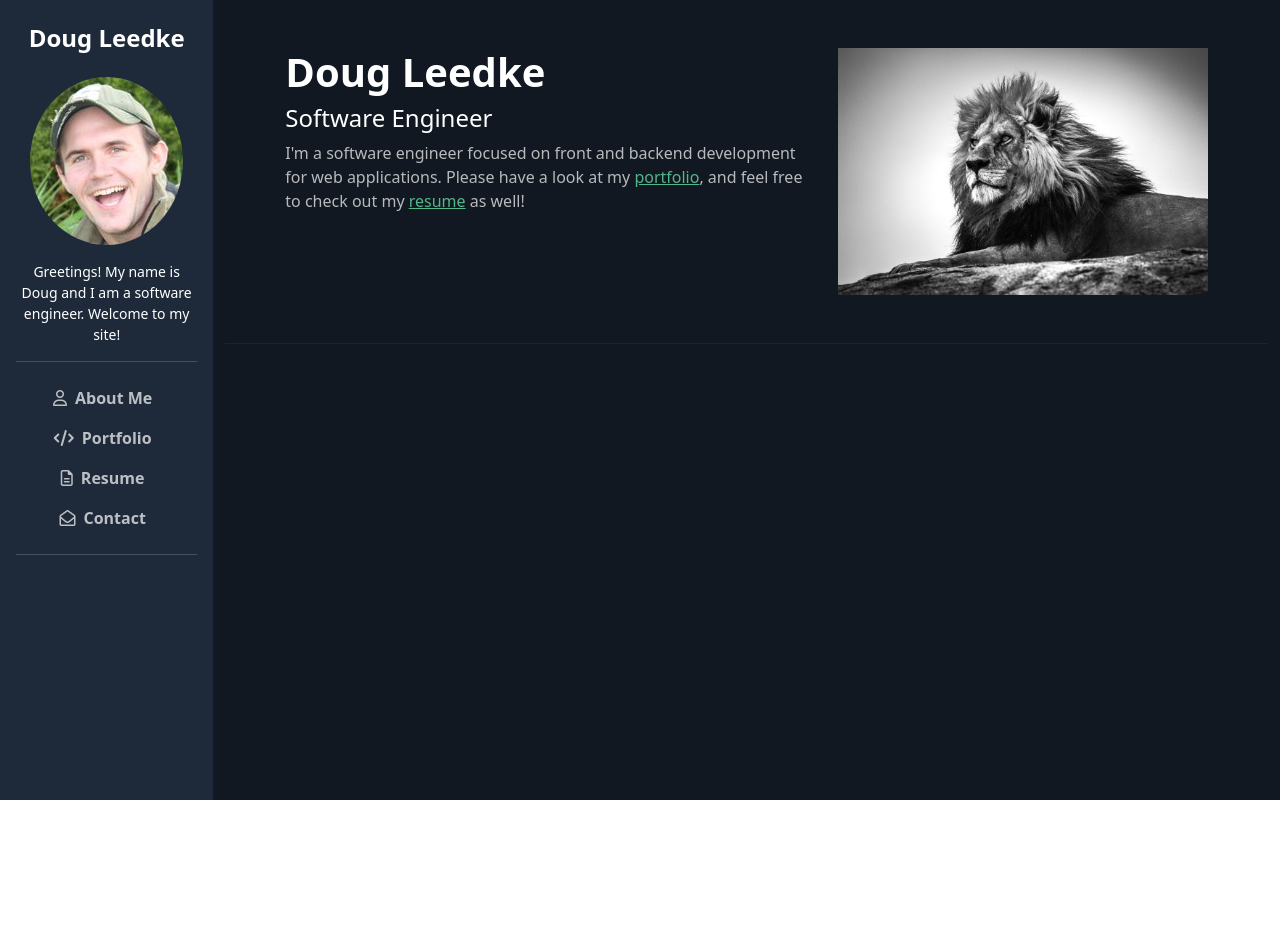
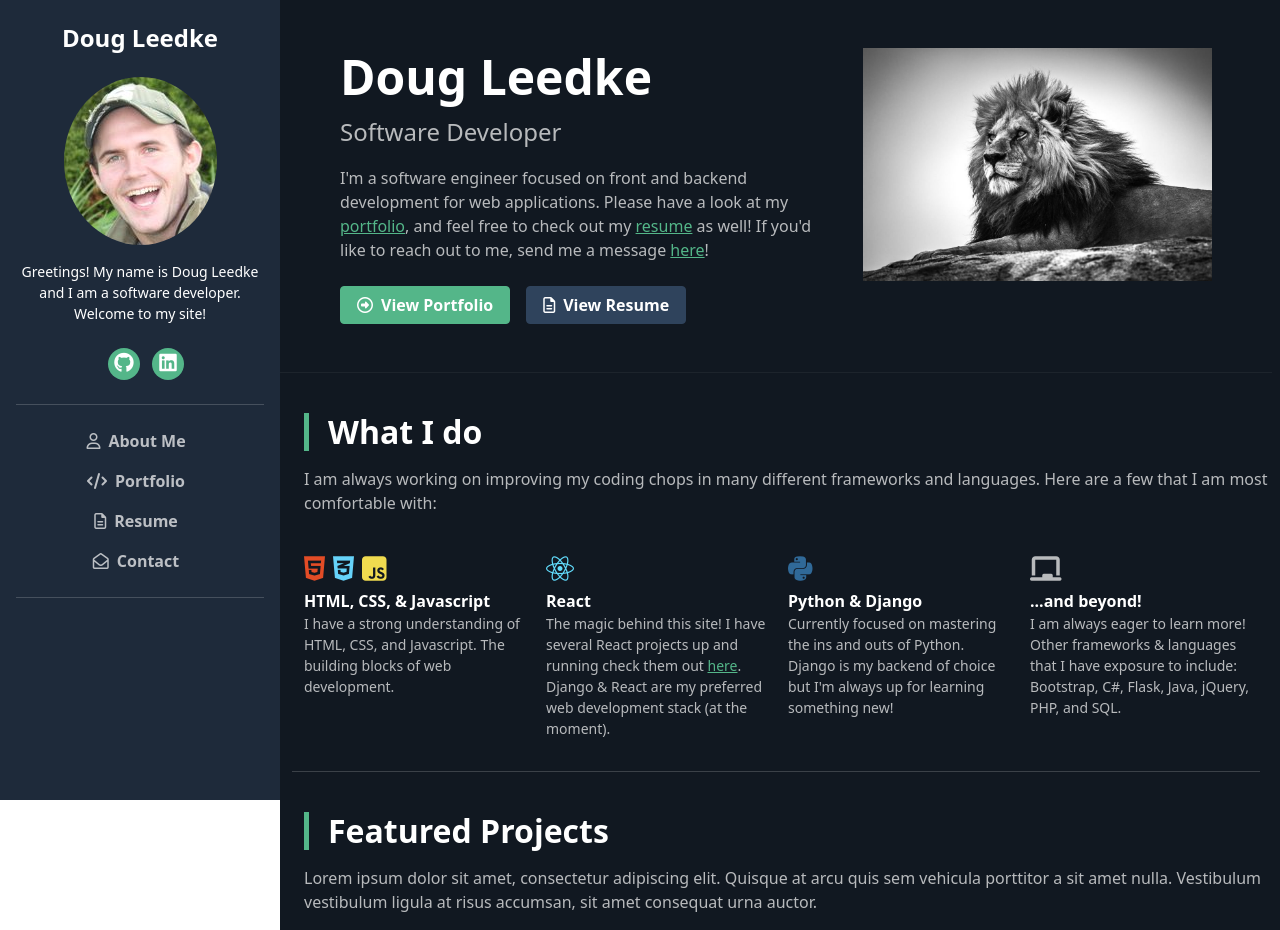
Before and after one commit to djleedke/djleedke.github.io, a React (Create React App) app: page / in a window 1280 px wide. Before the commit the page ends 800 px from the top, so only its background shows below. Built offline with nearby package versions, Linux system fonts and the light colour scheme.

Commit message:
Portfolio & Resume buttons added, fleshed out overview section, made sidebar sticky

```diff
--- a/public/index.html
+++ b/public/index.html
@@ -41,5 +41,5 @@
     -->
   </body>
   <!-- External JS -->
-  <script src="https://use.fontawesome.com/12742d555a.js"></script>
+  <script src="https://kit.fontawesome.com/794fa2723b.js" crossorigin="anonymous"></script>
 </html>
--- a/src/App.css
+++ b/src/App.css
@@ -2,17 +2,53 @@
 /* ---------- General CSS ---------- */
 
 .dark-mode {
-    color: rgb(255, 255, 255, 0.7) !important;
+    color: rgb(255, 255, 255, 0.7);
 }
 
 body.dark-mode h1, body.dark-mode h2, body.dark-mode h3, body.dark-mode h4, body.dark-mode h5, body.dark-mode h6 {
     color:#fff;
 }
 
+/* Overriding bootstrap buttons */
+
+.btn:focus {
+    outline: none !important;
+    box-shadow:none !important;
+}
+
+.btn-primary {
+    background-color: #54B689;
+    border-color: #54B689;
+}
+
+.btn-primary:hover, .btn-primary:active, .btn-primary:focus {
+    background: #48a97c;
+    border-color: #48a97c;
+}
+
+.btn-secondary {
+    background: #2f435c;
+    border-color: #2f435c;
+}
+
+.btn-secondary:hover, .btn-secondary:active, .btn-secondary:focus {
+    background: #384f6c;
+    border-color: #384f6c;
+}
+
+h1 {
+    font-size: 3em;
+}
+
+
 /* ---------- Sidebar ---------- */
 .sidebar {
     background-color: #1E2A3A;
+    width:280px;
+    position:fixed;
+    overflow-y: auto;
 }
+
 
 .sidebar .bio {
     font-size: .875rem;
@@ -22,16 +58,27 @@
     color:white;
 }
 
+.social-links a {
+    margin-left: .75rem;
+    width:32px;
+    height:32px;
+    color:white;
+    border-radius: 50%;
+    background-color: #54B689;
+    display: inline-block;
+    text-align:center;
+}
+
 .sidebar .navbar-nav {
     align-items: center;
 }
 
 body.dark-mode .sidebar .nav-item{
-    color: rgb(255, 255, 255, 0.7) !important;
+    color: rgb(255, 255, 255, 0.7);
 }
 
 body.dark-mode .sidebar .nav-item:hover {
-    color:white !important;
+    color:white;
 }
 
 .sidebar .navbar-nav a {
@@ -40,11 +87,11 @@
 
 /* <a> tags are inerhiting color from the .nav-item class */
 body.dark-mode .sidebar .navbar-nav a {
-    color: inherit !important;
+    color: inherit;
 }
 
 body.dark-mode .sidebar .navbar-nav a:hover {
-    color: inherit !important;
+    color: inherit;
 }
 
 .nav-item {
@@ -56,19 +103,110 @@
 
 /* ---------- Main ---------- */
 
-.main {
+.main-wrapper {
+    margin-left:280px;
     background-color: #111821;
 }
 
-.main a {
-    color:#54B689 !important;
+.main-wrapper a {
+    color:#54B689 ;
 }
 
-.main a:hover {
-    color:white !important;
-    background-color: #54B689 !important;
+.main-wrapper a:hover {
+    color:white;
+    background-color: #54B689;
 }
 
 body.dark-mode .about-me {
     border-bottom: 1px solid rgb(255, 255, 255, .05);
 }
+
+/* About Me */
+
+.job-title {
+    font-size: 1.5em;
+    color: rgb(255, 255, 255, .70) !important;
+}
+
+/* Sections */
+
+.section-title {
+    position: relative;
+    padding-left:1.5rem;
+
+}
+.section-title:before {
+
+    content:"";
+    display: inline-block;
+    background: #54B689;
+    width:5px;
+    height:100%;
+    position: absolute;
+    left:0;
+    top:0;
+}
+
+/* Overview */
+
+.overview-item {
+    padding-left:0;
+    padding-bottom:1rem;
+    padding-right:1.25rem;
+}
+
+.overview-icons {
+    font-size:1.75em;
+}
+
+
+/* Coloring for the font awesome logos */
+
+.fa-html5 {
+    color:#e34c26;
+}
+
+.fa-css3-alt {
+    color: #66d3fa;;
+}
+
+.fa-js-square {
+    color: #f0db4f;
+}
+
+.fa-react {
+    color:#61DBFB;
+}
+
+.fa-python {
+    color:#306998;
+}
+
+.overview-item-title {
+    font-weight: bold;
+}
+
+body.dark-mode .overview-item-title {
+    color:white;
+}
+
+.overview-item-content {
+    font-size: 0.875rem;
+}
+
+/* ---------- Media Queries ---------- */
+
+
+@media screen and (max-width:992px) {
+
+    .main-wrapper {
+        margin-left:0px;
+    }
+
+    .sidebar {
+        position: static;
+        height:auto;
+        width:inherit;
+    }
+
+}
--- a/src/App.js
+++ b/src/App.js
@@ -1,5 +1,6 @@
+
+import 'bootstrap/dist/css/bootstrap.min.css';
 import './App.css';
-import 'bootstrap/dist/css/bootstrap.min.css';
 import Sidebar from './components/Sidebar';
 import Main from './components/Main';
 import Col from 'react-bootstrap/Col';
@@ -9,16 +10,10 @@
 function App() {
   return (
     <div className="App vh-100">
-        <Container fluid>
-            <Row className="h-100">
-                <Col className="col-xl-2 col-lg-3 col-12 p-0">
-                    <Sidebar></Sidebar>
-                </Col>
-                <Col className="col-xl-10 col-lg-9 col-12 p-0">
-                    <Main></Main>
-                </Col>
-            </Row>
-        </Container>
+        <Sidebar></Sidebar>
+        <div class="main-wrapper pe-2">
+            <Main></Main>
+        </div>
     </div>
   );
 }
--- a/src/components/Main.js
+++ b/src/components/Main.js
@@ -1,22 +1,107 @@
 
 import placeholder from '../assets/placeholder.png';
+import Button from 'react-bootstrap/Button'
 import Container from 'react-bootstrap/Container';
 import Image from 'react-bootstrap/Image'
 import Row from 'react-bootstrap/Row';
 
 function Main(){
     return(
-        <div className="main min-vh-100">
-            <Container fluid>
-                <Row className="about-me p-lg-5 p-3">
-                    <div className="col-lg-7 col-md-7">
+        <div className="min-vh-100">
+            <Container className="about-me" fluid>
+                <Row className="p-lg-5 p-3">
+                    <div className="col-lg-7">
                         <h1 className="fw-bold">Doug Leedke</h1>
-                        <h4 className="fw-light mb-2">Software Engineer</h4>
-                        <p>I'm a software engineer focused on front and backend development for web applications. Please have a look at my <a href="#">portfolio</a>, and feel free to check out my <a href="#">resume</a> as well!</p>
+                        <div className="job-title fw-light mb-3">Software Developer</div>
+                        <p className="mb-4">
+                            I'm a software engineer focused on front and backend development for web applications.
+                            Please have a look at my <a href="#">portfolio</a>, and feel free to check out my <a href="#">resume</a> as well!
+                            If you'd like to reach out to me, send me a message <a href="#">here</a>!
+                        </p>
+                        <Button className="me-3 fw-bold ps-3 pe-3">
+                            <i class="fa fa-arrow-circle-o-right me-2" aria-hidden="true"></i>
+                            <span className="d-none d-md-inline">View </span>Portfolio
+                        </Button>
+                        <Button variant="secondary" className="fw-bold ps-3 pe-3">
+                            <i className="fa fa-file-text-o me-2" aria-hidden="true"></i>
+                            <span className="d-none d-md-inline">View </span> Resume
+                        </Button>
                     </div>
-                    <div className="col-lg-5 col-md-5">
+                    <div className="col-lg-5 mt-lg-0 mt-4">
                         <Image fluid src={ placeholder } className="img-fluid" alt="Picture of Doug" />
                     </div>
+                </Row>
+            </Container>
+            <Container className="overview mt-3">
+                <Row className="ps-4">
+                    <h2 className="section-title fw-bold mt-4 mb-3">What I do</h2>
+                    <p className="p-0">
+                        I am always working on improving my coding chops in many different frameworks and languages.  Here are a few that I am most comfortable with:
+                    </p>
+                </Row>
+                <Row className="ps-4 mt-3">
+                    <div className="overview-item col-lg-3 col-6">
+                        <div className="overview-icons">
+                            <i class="fab fa-html5 pe-2"></i>
+                            <i class="fab fa-css3-alt pe-2"></i>
+                            <i class="fab fa-js-square pe-2"></i>
+                        </div>
+                        <div className="overview-item-title">
+                            HTML, CSS, & Javascript
+                        </div>
+                        <div className="overview-item-content">
+                            I have a strong understanding of HTML, CSS, and Javascript.  The building blocks
+                            of web development.
+                        </div>
+                    </div>
+                    <div className="overview-item col-lg-3 col-6">
+                        <div className="overview-icons">
+                            <i class="fab fa-react"></i>
+                        </div>
+                        <div className="overview-item-title">
+                            React
+                        </div>
+                        <div className="overview-item-content">
+                            The magic behind this site!  I have several React projects up and running check them out <a href="#">here</a>.
+                            Django & React are my preferred web development stack (at the moment).
+                        </div>
+                    </div>
+                    <div className="overview-item col-lg-3 col-6">
+                        <div className="overview-icons">
+                            <i class="fab fa-python"></i>
+                        </div>
+                        <div className="overview-item-title">
+                            Python & Django
+                        </div>
+                        <div className="overview-item-content">
+                            Currently focused on mastering the ins and outs of Python.  Django is my backend of choice but I'm always
+                            up for learning something new!
+                        </div>
+                    </div>
+                    <div className="overview-item col-lg-3 col-6">
+                        <div className="overview-icons">
+                            <i class="fas fa-chalkboard"></i>
+                        </div>
+                        <div className="overview-item-title">
+                            ...and beyond!
+                        </div>
+                        <div className="overview-item-content">
+                            I am always eager to learn more!  Other frameworks & languages that I have exposure to include:
+                            Bootstrap, C#, Flask, Java, jQuery, PHP, and SQL.
+                        </div>
+                    </div>
+                </Row>
+            </Container>
+            <Container>
+                <hr class="mt-3"></hr>
+            </Container>
+            <Container className="featured-projects mt-3">
+                <Row className="ps-4">
+                    <h2 className="section-title fw-bold mt-4 mb-3">Featured Projects</h2>
+                    <p className="p-0">
+                        Lorem ipsum dolor sit amet, consectetur adipiscing elit. Quisque at arcu quis sem vehicula porttitor
+                        a sit amet nulla. Vestibulum vestibulum ligula at risus accumsan, sit amet consequat urna auctor.
+                    </p>
                 </Row>
             </Container>
         </div>
--- a/src/components/Sidebar.js
+++ b/src/components/Sidebar.js
@@ -11,16 +11,21 @@
                 <Image roundedCircle src={profilePic} alt="Profile picture for Doug Leedke" />
             </div>
             <div className="bio m-3 text-center">
-                Greetings!  My name is Doug and I am a software engineer.  Welcome to my site!
+                Greetings!  My name is Doug Leedke and I am a software developer.  Welcome to my site!
+            </div>
+            {/* Social Media Links*/}
+            <div className="social-links text-center fs-5 p-2">
+                <a href="https://github.com/djleedke" target="_blank"><i class="fab fa-github"></i></a>
+                <a href="https://www.linkedin.com/in/djleedke/" target="_blank"><i class="fab fa-linkedin"></i></a>
             </div>
             {/* Site Navigation */}
             <hr className="m-3"></hr>
                 <ul className="navbar-nav">
                     <li className="nav-item">
-                        <a href="#"><i className="fa fa-user-o mr-3" aria-hidden="true"></i><span className="m-2">About Me</span></a>
+                        <a href="#"><i class="far fa-user"></i><span className="m-2">About Me</span></a>
                     </li>
                     <li className="nav-item">
-                        <a href="#"><i class="fa fa-code" aria-hidden="true"></i><span className="m-2">Portfolio</span></a>
+                        <a href="#"><i class="fas fa-code"></i><span className="m-2">Portfolio</span></a>
                     </li>
                     <li className="nav-item">
                         <a href="#"><i class="fa fa-file-text-o" aria-hidden="true"></i><span className="m-2">Resume</span></a>
```
